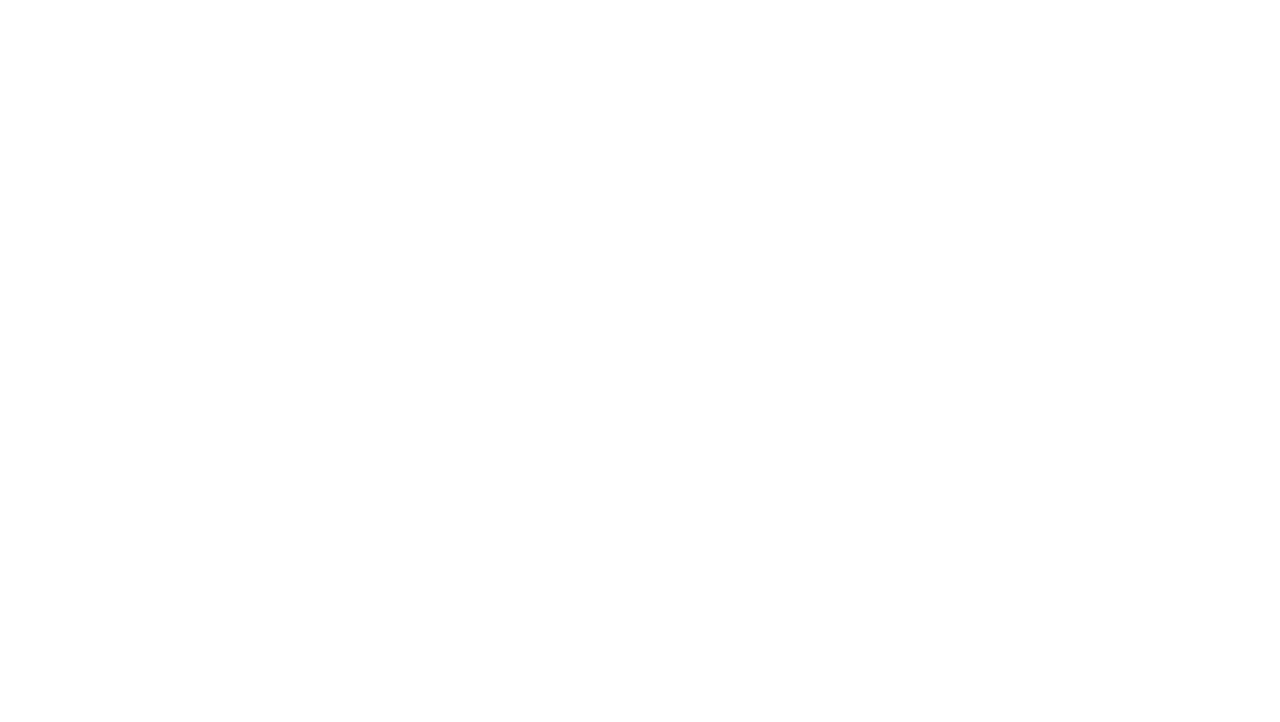
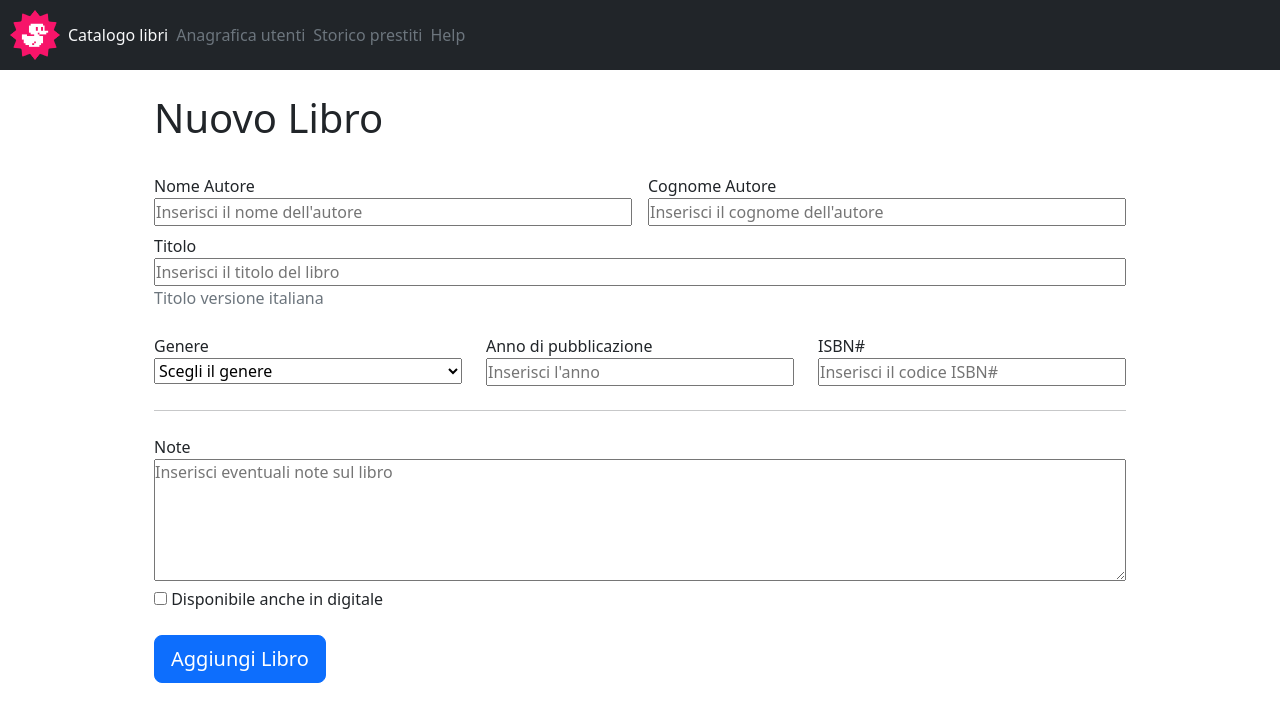
Before and after one commit to AndreaRaga56/html-css-bootstrap-dashboard, a plain HTML site: page new-book.html in a window 1280 px wide. Drawn offline with nearby package versions, Linux system fonts and the light colour scheme.

Commit message:
feat new book

```diff
--- a/css/style.css
+++ b/css/style.css
@@ -1,14 +1,18 @@
-*{
+* {
     box-sizing: border-box;
     margin: 0;
     padding: 0;
 }
 
-.img{
+a {
+   text-decoration-line: none;
+}
+
+.img {
     max-width: 100%;
 }
 
-.duck{
+.duck {
     width: 50px;
 }
 
@@ -17,13 +21,26 @@ header {
     padding: 10px;
 }
 
-.data{
+.data {
     display: none;
 }
 
 
+/* New Book */
+////////////////////////////////////////
+
+.input-autore{
+    width: 60%;
+}
+
+.prova{
+    width: 100%;
+}
+
+
+
 @media (min-width: 768px) {
-    .data{
+    .data {
         display: table-cell;
         max-width: 100%;
     }
--- a/new-book.html
+++ b/new-book.html
@@ -1,5 +1,6 @@
 <!DOCTYPE html>
-<html lang="en">
+<html lang="it">
+
 <head>
     <meta charset="UTF-8">
     <meta name="viewport" content="width=device-width, initial-scale=1.0">
@@ -9,7 +10,88 @@
     <link rel="stylesheet" href="./css/style.css">
     <link rel="stylesheet" href="https://cdnjs.cloudflare.com/ajax/libs/font-awesome/6.0.0-beta3/css/all.min.css">
 </head>
+
 <body>
+    <header>
+        <div>
+            <div class="d-flex gap-2 justify-content-between justify-content-lg-start align-items-center">
+                <div class="duck"><a href="./index.html"><img class="img" src="./img/duck.png" alt=""></a></div>
+                <div class="btn btn-outline-light btn-lg d-lg-none"><i class="fa-solid fa-bars"></i></div>
+                <div class="d-none d-lg-block"> <a class="text-light" href="">Catalogo libri</a></div>
+                <div class="d-none d-lg-block"> <a class="text-secondary" href="">Anagrafica utenti</a></div>
+                <div class="d-none d-lg-block"> <a class="text-secondary" href="">Storico prestiti</a></div>
+                <div class="d-none d-lg-block"> <a class="text-secondary" href="">Help</a></div>
+            </div>
+        </div>
+    </header>
 
+    <main>
+        <section class="container-md container-lg mt-4">
+            <h1>Nuovo Libro</h1>
+
+            <form action="link_server">
+                <div class="mt-3 row g-3 justify-content-between">
+                    <div class="col-6">
+                        <label class="col-12" for="nome">Nome Autore</label>
+                        <br>
+                        <input class="col-12" id="nome" type="text" placeholder="Inserisci il nome dell'autore">
+                    </div>
+                    <div class="col-6">
+                        <label class="col-12" for="cognome">Cognome Autore</label>
+                        <br>
+                        <input class="col-12" id="cognome" type="text" placeholder="Inserisci il cognome dell'autore">
+                    </div>
+                </div>
+
+                <div class="mt-2 col-12">
+                    <label class="col-12" for="titolo">Titolo</label>
+                    <br>
+                    <input class="col-12" id="titolo" type="text" placeholder="Inserisci il titolo del libro">
+                    <p class="text-secondary">Titolo versione italiana</p>
+                </div>
+
+                <div class="row">
+                    <div class="col-12 col-lg-4 mt-2">
+                        <label class="col-12" for="genere">Genere</label>
+                        <br>
+                        <select class="col-12" id="genere">
+                            <option value="choose">Scegli il genere</option>
+                            <option value="rosa">Romanzo rosa</option>
+                            <option value="nero">Romanzo noir</option>
+                            <option value="giallo">Romanzo giallo</option>
+                            <option value="poesie">Raccolta di poesie</option>
+                        </select>
+                    </div>
+
+                    <div class="col-12 col-lg-4 mt-2">
+                        <label class="col-12" for="anno">Anno di pubblicazione</label>
+                        <br>
+                        <input class="col-12" id="anno" type="number" placeholder="Inserisci l'anno">
+                    </div>
+
+                    <div class="col-12 col-lg-4 mt-2">
+                        <label class="col-12" for="ISBN">ISBN#</label>
+                        <br>
+                        <input class="col-12" id="ISBN" type="text" placeholder="Inserisci il codice ISBN#">
+                    </div>
+                </div>
+
+                <hr class="mt-4">
+
+                <div class="mt-4">
+                    <label class="col-12" for="note">Note</label>
+                    <br>
+                    <textarea class="col-12" id="note" placeholder="Inserisci eventuali note sul libro"
+                        rows="5"></textarea>
+                </div>
+
+                <div>
+                    <input type="checkbox"> <label for="digital">Disponibile anche in digitale</label>
+                </div>
+
+                <button class="btn btn-primary btn-lg mt-4" type="submit">Aggiungi Libro</button>
+            </form>
+        </section>
+    </main>
 </body>
 </html>
```
Also changed, not shown: index.html (+5 -5 lines).
